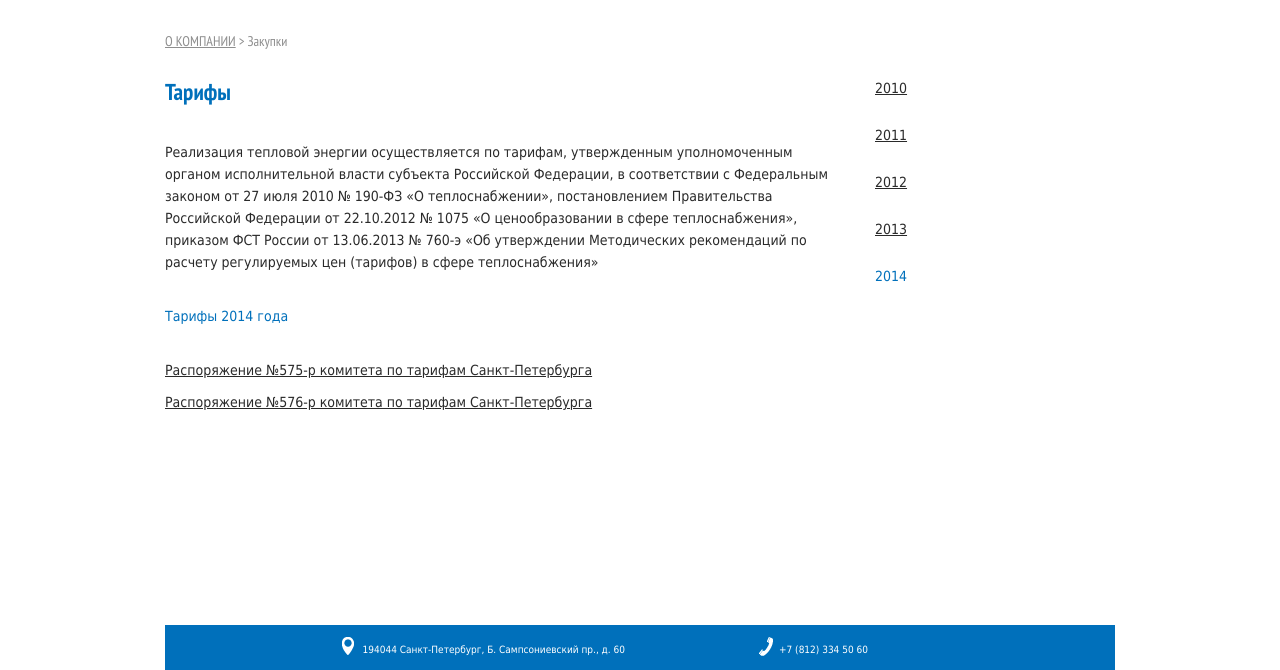
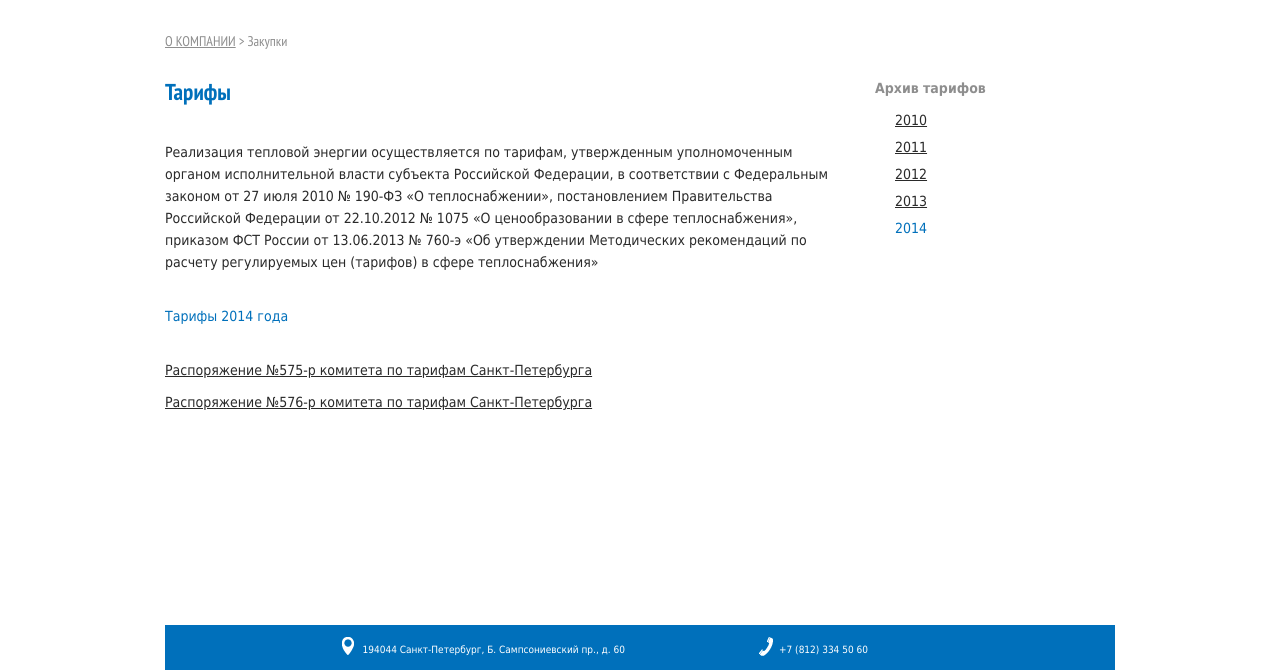
Before and after one commit to Nataliia-Radina/pte, a plain HTML site: page tariffs.html in a window 1280 px wide. Shown: the part 130-800 px from the top of the page. Drawn offline with Linux system fonts and the light colour scheme.

Commit message:
new files added

```diff
--- a/css/style.css
+++ b/css/style.css
@@ -673,10 +673,6 @@ ul {
     margin-bottom: 25px;
 }
 
-.aside li ul > li{
-    margin: 0 0 0 20px ;
-}
-
 .aside li.selected > a {
    color: #0070bb;
     text-decoration: none;
@@ -1300,6 +1296,16 @@ td.center {
     color: #0070bb;
     text-decoration: none;
 }
+/* класс для годов в правом блоке, также используется для годов в orders-report*/
+.years_right li {
+    margin: 5px 0 5px 20px;
+}
+
+.tariffs_right h3 {
+    color: #8e8e8e;
+    font-size: 14px;
+    margin-bottom: 10px;
+}
 /**
  * Eric Meyer's Reset CSS v2.0 (http://meyerweb.com/eric/tools/css/reset/)
  * http://cssreset.com
--- a/tariffs.html
+++ b/tariffs.html
@@ -129,8 +129,9 @@
             </ul>
         </div>
     </div>
-    <div class="aside">
-        <ul>
+    <div class="aside tariffs_right">
+        <h3>Архив тарифов</h3>
+        <ul class="years_right">
             <li><a href="#">2010</a></li>
             <li><a href="#">2011</a></li>
             <li><a href="#">2012</a></li>
```
Also changed, not shown: orders-report.html (+1 -1 lines).
